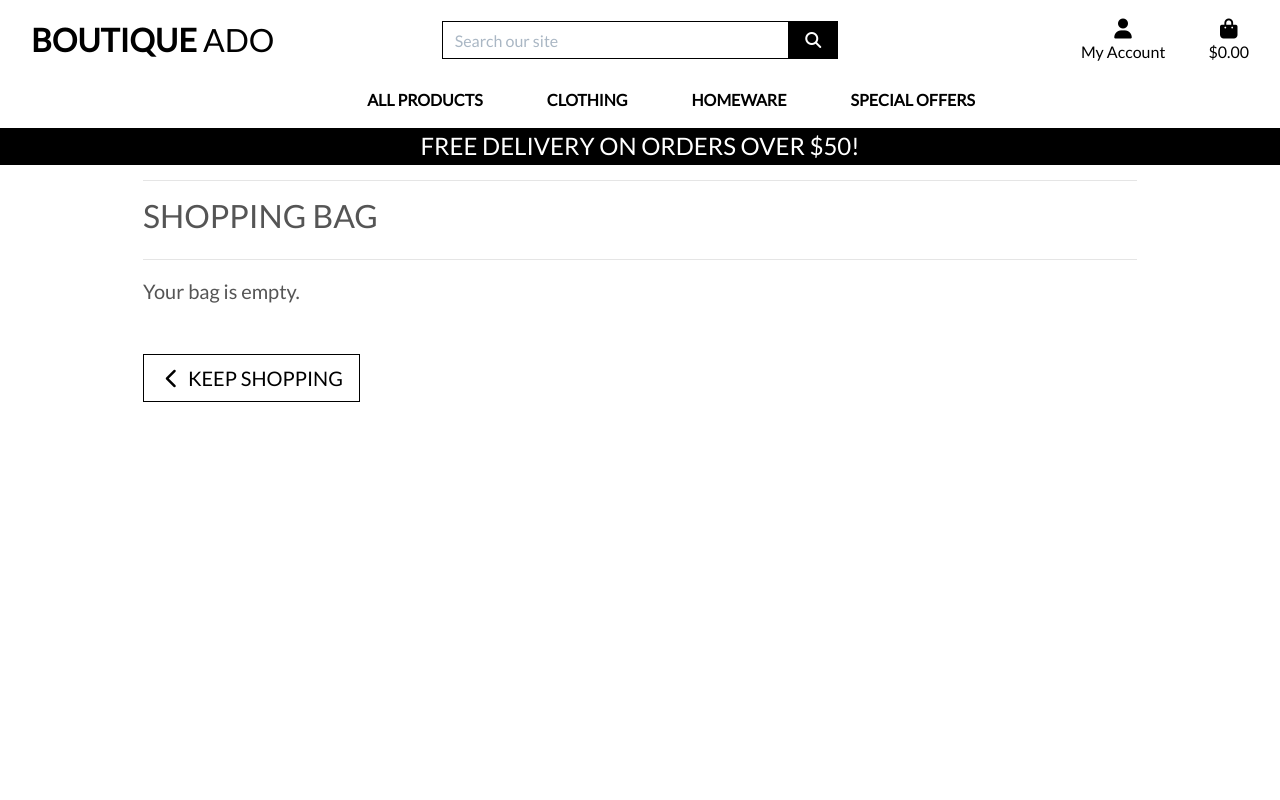
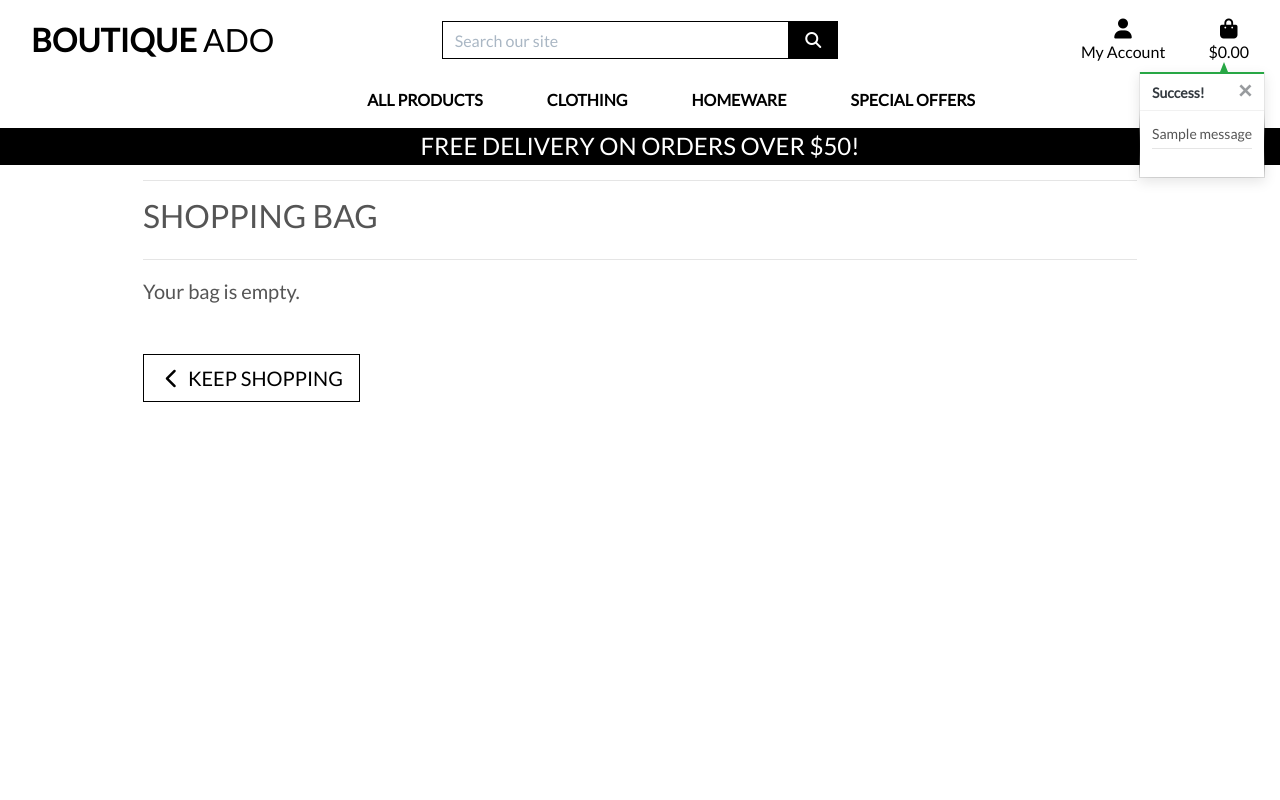
Before and after one commit to adnanmuhtadi/boutique_ado_v1, a Django app: page /bag/ in a window 1280 px wide. Run offline with Django 3.2, Linux system fonts and the light colour scheme; tables that the repository leaves empty hold one stand-in row (values such as "Sample post"); one stand-in notice (Sample message) is shown; some libraries are stand-ins or nearby versions.

Commit message:
finish toasts

```diff
--- a/bag/views.py
+++ b/bag/views.py
@@ -1,4 +1,7 @@
-from django.shortcuts import render, redirect, reverse, HttpResponse
+from django.shortcuts import render, redirect, reverse, HttpResponse, get_object_or_404
+from django.contrib import messages
+
+from products.models import Product
 
 # Create your views here.
 
@@ -10,6 +13,7 @@ def view_bag(request):
 def add_to_bag(request, item_id):
     """ Add a quantity of the specified product to the shopping bag """
 
+    product = get_object_or_404(Product, pk=item_id)
     quantity = int(request.POST.get('quantity'))
     redirect_url = request.POST.get('redirect_url')
     size = None
@@ -21,15 +25,20 @@ def add_to_bag(request, item_id):
         if item_id in list(bag.keys()):
             if size in bag[item_id]['items_by_size'].keys():
                 bag[item_id]['items_by_size'][size] += quantity
+                messages.success(request, f'Updated size {size.upper()} {product.name} quantity to {bag[item_id]["items_by_size"][size]}')
             else:
                 bag[item_id]['items_by_size'][size] = quantity
+                messages.success(request, f'Added size {size.upper()} {product.name} to your bag')
         else:
             bag[item_id] = {'items_by_size': {size: quantity}}
+            messages.success(request, f'Added size {size.upper()} {product.name} to your bag')
     else:
         if item_id in list(bag.keys()):
             bag[item_id] += quantity
+            messages.success(request, f'Updated {product.name} quantity to {bag[item_id]}')
         else:
             bag[item_id] = quantity
+            messages.success(request, f'Added {product.name} to your bag')
 
     request.session['bag'] = bag
     return redirect(redirect_url)
@@ -38,6 +47,7 @@ def add_to_bag(request, item_id):
 def adjust_bag(request, item_id):
     """Adjust the quantity of the specified product to the specified amount"""
 
+    product = get_object_or_404(Product, pk=item_id)
     quantity = int(request.POST.get('quantity'))
     size = None
     if 'product_size' in request.POST:
@@ -47,15 +57,19 @@ def adjust_bag(request, item_id):
     if size:
         if quantity > 0:
             bag[item_id]['items_by_size'][size] = quantity
+            messages.success(request, f'Updated size {size.upper()} {product.name} quantity to {bag[item_id]["items_by_size"][size]}')
         else:
             del bag[item_id]['items_by_size'][size]
             if not bag[item_id]['items_by_size']:
                 bag.pop(item_id)
+            messages.success(request, f'Removed size {size.upper()} {product.name} from your bag')
     else:
         if quantity > 0:
             bag[item_id] = quantity
+            messages.success(request, f'Updated {product.name} quantity to {bag[item_id]}')
         else:
             bag.pop(item_id)
+            messages.success(request, f'Removed {product.name} from your bag')
 
     request.session['bag'] = bag
     return redirect(reverse('view_bag'))
@@ -65,6 +79,7 @@ def remove_from_bag(request, item_id):
     """Remove the item from the shopping bag"""
 
     try:
+        product = get_object_or_404(Product, pk=item_id)
         size = None
         if 'product_size' in request.POST:
             size = request.POST['product_size']
@@ -74,11 +89,14 @@ def remove_from_bag(request, item_id):
             del bag[item_id]['items_by_size'][size]
             if not bag[item_id]['items_by_size']:
                 bag.pop(item_id)
+            messages.success(request, f'Removed size {size.upper()} {product.name} from your bag')
         else:
             bag.pop(item_id)
+            messages.success(request, f'Removed {product.name} from your bag')
 
         request.session['bag'] = bag
         return HttpResponse(status=200)
 
     except Exception as e:
+        messages.error(request, f'Error removing item: {e}')
         return HttpResponse(status=500)
--- a/boutique_ado/settings.py
+++ b/boutique_ado/settings.py
@@ -74,6 +74,8 @@ TEMPLATES = [
         },
     },
 ]
+
+MESSAGE_STORAGE = 'django.contrib.messages.storage.session.SessionStorage'
 
 AUTHENTICATION_BACKENDS = (
     # Needed to login by username in Django admin, regardless of `allauth`
--- a/products/views.py
+++ b/products/views.py
@@ -1,6 +1,8 @@
 from django.shortcuts import render, redirect, reverse, get_object_or_404
 from django.contrib import messages
 from django.db.models import Q
+from django.db.models.functions import Lower
+
 from .models import Product, Category
 
 # Create your views here.
--- a/templates/base.html
+++ b/templates/base.html
@@ -2,7 +2,7 @@
 
 <!doctype html>
 <html lang="en">
-  <head>
+    <head>
 
     {% block meta %}
         <meta http-equiv="X-UA-Compatible" content="ie=edge">
@@ -23,8 +23,8 @@
     {% endblock %}
 
     {% block corejs %}
-        <script src="https://kit.fontawesome.com/4863a75fd6.js" crossorigin="anonymous"></script>
-        <script src="https://code.jquery.com/jquery-3.6.0.min.js" integrity="sha256-/xUj+3OJU5yExlq6GSYGSHk7tPXikynS7ogEvDej/m4=" crossorigin="anonymous"></script>
+        <script src="https://kit.fontawesome.com/e9c73d7092.js" crossorigin="anonymous"></script>
+        <script src="https://code.jquery.com/jquery-3.4.1.min.js" integrity="sha256-CSXorXvZcTkaix6Yvo6HppcZGetbYMGWSFlBw8HfCJo=" crossorigin="anonymous"></script>
         <script src="https://cdn.jsdelivr.net/npm/popper.js@1.16.0/dist/umd/popper.min.js" integrity="sha384-Q6E9RHvbIyZFJoft+2mJbHaEWldlvI9IOYy5n3zV9zzTtmI3UksdQRVvoxMfooAo" crossorigin="anonymous"></script>
         <script src="https://stackpath.bootstrapcdn.com/bootstrap/4.4.1/js/bootstrap.min.js" integrity="sha384-wfSDF2E50Y2D1uUdj0O3uMBJnjuUD4Ih7YwaYd1iqfktj0Uod8GCExl3Og8ifwB6" crossorigin="anonymous"></script>
     {% endblock %}
@@ -33,8 +33,8 @@
     {% endblock %}
 
     <title>Boutique Ado {% block extra_title %}{% endblock %}</title>
-  </head>
-  <body>
+    </head>
+    <body>
     <header class="container-fluid fixed-top">
         <div id="topnav" class="row bg-white pt-lg-2 d-none d-lg-flex">
             <div class="col-12 col-lg-4 my-auto py-1 py-lg-0 text-center text-lg-left">
@@ -94,7 +94,6 @@
                     </li>
                 </ul>
             </div>
-            <div class="col-12 col-lg-4 my-auto py-1 py-lg-0"></div>
         </div>
         <div class="row bg-white">
             <nav class="navbar navbar-expand-lg navbar-light w-100">
@@ -113,7 +112,21 @@
     </header>
 
     {% if messages %}
-        <div class="message-container"></div>
+        <div class="message-container">
+            {% for message in messages %}
+                {% with message.level as level %}
+                    {% if level == 40 %}
+                        {% include 'includes/toasts/toast_error.html' %}
+                    {% elif level == 30 %}
+                        {% include 'includes/toasts/toast_warning.html' %}
+                    {% elif level == 25 %}
+                        {% include 'includes/toasts/toast_success.html' %}
+                    {% else %}
+                        {% include 'includes/toasts/toast_info.html' %}
+                    {% endif %}
+                {% endwith %}
+            {% endfor %}
+        </div>
     {% endif %}
 
     {% block page_header %}
@@ -123,8 +136,10 @@
     {% endblock %}
 
     {% block postloadjs %}
+    <script type="text/javascript">
+        $('.toast').toast('show');
+    </script>
     {% endblock %}
 
-
-  </body>
+</body>
 </html>
--- /dev/null
+++ b/templates/includes/toasts/toast_success.html
@@ -0,0 +1,54 @@
+<div class="toast custom-toast rounded-0 border-top-0" data-autohide="false">
+    <div class="arrow-up arrow-success"></div>
+    <div class="w-100 toast-capper bg-success"></div>
+    <div class="toast-header bg-white text-dark">
+        <strong class="mr-auto">Success!</strong>
+        <button type="button" class="ml-2 mb-1 close text-dark" data-dismiss="toast" aria-label="Close">
+            <span aria-hidden="true">&times;</span>
+        </button>
+    </div>
+    <div class="toast-body bg-white">
+        <div class="row">
+            <div class="col">
+                {{ message }}
+                <hr class="mt-1 mb-3">
+            </div>
+        </div>
+        {% if grand_total %}
+            <p class="logo-font bg-white text-black py-1">Your Bag ({{ product_count }})</p>
+            <div class="bag-notification-wrapper">
+                {% for item in bag_items %}
+                    <div class="row">
+                        <div class="col-3 my-1">
+                            <img class="w-100" src="{{ item.product.image.url }}">
+                        </div>
+                        <div class="col-9">
+                            <p class="my-0"><strong>{{ item.product.name }}</strong></p>
+                            <p class="my-0 small">Size: {% if item.product.has_sizes %}{{ item.size|upper }}{% else %}N/A{% endif %}</p>
+                            <p class="my-0 small text-muted">Qty: {{ item.quantity }}</p>
+                        </div>
+                    </div>
+                {% endfor %}
+            </div>
+            <div class="row">
+                <div class="col">
+                    <strong><p class="mt-3 mb-1 text-black">
+                        Total{% if free_delivery_delta > 0 %} (Exc. delivery){% endif %}:
+                        <span class="float-right">${{ total|floatformat:2 }}</span>
+                    </p></strong>
+                    {% if free_delivery_delta > 0 %}
+                        <p class="mb-0 p-2 bg-warning shadow-sm text-black text-center">
+                            Spend <strong>${{ free_delivery_delta }}</strong> more to get free next day delivery!
+                        </p>
+                    {% endif %}
+                    <a href="{% url 'view_bag' %}" class="btn btn-black btn-block rounded-0">
+                        <span class="text-uppercase">Go To Secure Checkout</span>
+                        <span class="icon">
+                            <i class="fas fa-lock"></i>
+                        </span>
+                    </a>
+                </div>
+            </div>
+        {% endif %}
+    </div>
+</div>
```
Also changed, not shown: templates/includes/toasts/toast_error.html (added, +13 -0 lines), templates/includes/toasts/toast_info.html (added, +13 -0 lines), templates/includes/toasts/toast_warning.html (added, +13 -0 lines).
